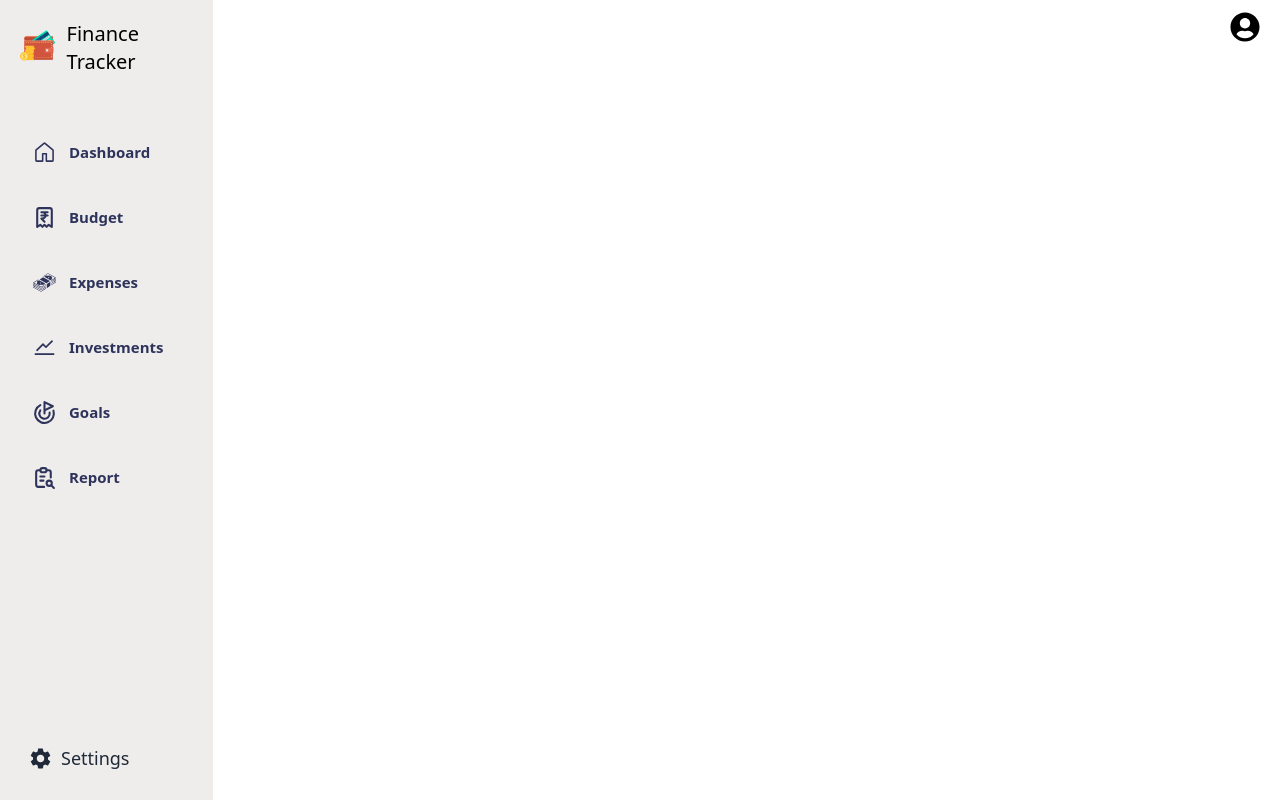
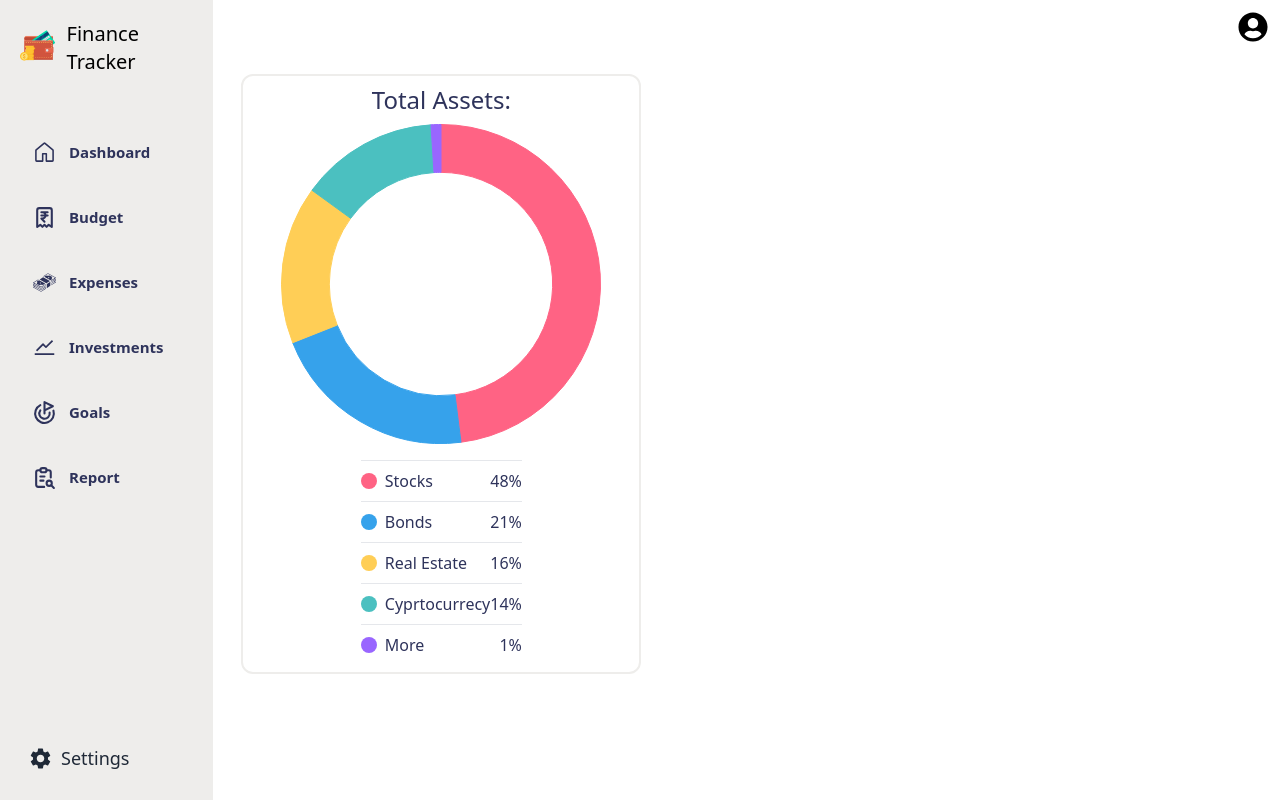
Before and after one commit to shashwat-v/personal-finance-tracker, a React (Vite) app: page /dashboard in a window 1280 px wide. Built offline with nearby package versions, Linux system fonts and the light colour scheme.

Commit message:
dougnut chart and dashboard

```diff
--- a/package.json
+++ b/package.json
@@ -10,7 +10,9 @@
     "preview": "vite preview"
   },
   "dependencies": {
+    "chart.js": "^4.4.3",
     "react": "^18.3.1",
+    "react-chartjs-2": "^5.2.0",
     "react-dom": "^18.3.1",
     "react-icons": "^5.2.1",
     "react-router-dom": "^6.24.0"
--- /dev/null
+++ b/src/components/PieChart.tsx
@@ -0,0 +1,73 @@
+import React from "react";
+import { Chart as ChartJS, ArcElement, Tooltip, Legend } from "chart.js";
+import { Doughnut } from "react-chartjs-2";
+
+ChartJS.register(ArcElement, Tooltip, Legend);
+
+const data = {
+  labels: ["Stocks", "Bonds", "Real Estate", "Cyprtocurrecy", "More"],
+  datasets: [
+    {
+      label: "Portfolio",
+      data: [48, 21, 16, 14, 1],
+      backgroundColor: [
+        "rgba(255, 99, 132)", // Red
+        "rgba(54, 162, 235)", // Blue
+        "rgba(255, 206, 86)", // Yellow
+        "rgba(75, 192, 192)", // Green
+        "rgba(153, 102, 255)", // Purple
+      ],
+      borderColor: [
+        "rgba(255, 99, 132, 1)", // Red
+        "rgba(54, 162, 235, 1)", // Blue
+        "rgba(255, 206, 86, 1)", // Yellow
+        "rgba(75, 192, 192, 1)", // Green
+        "rgba(153, 102, 255, 1)", // Purple
+      ],
+      borderWidth: 1,
+    },
+  ],
+};
+// Chart options to hide the default legend
+const options = {
+  cutout: "70%", // Increase inner radius to 70% of the total radius
+  plugins: {
+    legend: {
+      display: false, // Hide default legend
+    },
+    tooltip: {
+      enabled: false, // Hide default tooltips
+    },
+  },
+};
+function PieChart() {
+  return (
+    <div className="flex flex-col items-center">
+      <div className="w-80 h-80">
+        <Doughnut data={data} options={options} />
+      </div>
+      <ul className="mt-4 space-y-2 max-w-sm list-none">
+        {data.labels.map((label, index) => (
+          <React.Fragment key={index}>
+            {/* Fragment to provide unique index to element */}
+            <hr />
+            <li className="flex justify-between">
+              <div className="flex items-center">
+                <span
+                  className="inline-block w-4 h-4 rounded-full mr-2"
+                  style={{
+                    backgroundColor: data.datasets[0].backgroundColor[index],
+                  }}
+                ></span>
+                <span>{label}</span>
+              </div>
+              <span>{data.datasets[0].data[index]}%</span>
+            </li>
+          </React.Fragment>
+        ))}
+      </ul>
+    </div>
+  );
+}
+
+export default PieChart;
--- a/src/components/Sidebar.tsx
+++ b/src/components/Sidebar.tsx
@@ -50,8 +50,11 @@ function Sidebar() {
         <span className="text-xl">Finance Tracker</span>
       </h1>
       <div className="flex-1 flex flex-col gap-y-6 py-8">
-        {linkdata.map((data) => (
-          <h1 className="flex gap-3 items-center px-3 py-2 rounded-full text-[#2e335b] font-semibold hover:bg-slate-400">
+        {linkdata.map((data, index) => (
+          <h1
+            key={index}
+            className="flex gap-3 items-center px-3 py-2 rounded-full text-[#2e335b] font-semibold hover:bg-slate-400"
+          >
             <span className="text-[25px] font-bold">{data.icon}</span>
             <span className="text-[15px] ">{data.label}</span>
           </h1>
--- a/src/components/index.ts
+++ b/src/components/index.ts
@@ -1,3 +1,3 @@
 import Sidebar from "./Sidebar";
-
-export { Sidebar };
+import PieChart from "./PieChart";
+export { Sidebar, PieChart };
--- a/src/pages/Dashboard.tsx
+++ b/src/pages/Dashboard.tsx
@@ -1,9 +1,15 @@
 import React from "react";
-
+import PieChart from "../components/PieChart";
 function Dashboard() {
+  console.log("helo");
   return (
-    <div className="flex bg-black ">
-      <div className="h-28 w-1/5 bg-slate-800">hello</div>
+    <div className="flex">
+      <div className=" h-[600px] w-[400px] rounded-xl border-[#EEEDEB] text-[#2E335B] border-2 flex flex-col items-center">
+        <h1 className="text-2xl self-center m-2">Total Assets:</h1>
+        <div>
+          <PieChart />
+        </div>
+      </div>
     </div>
   );
 }
--- a/src/pages/Layout.tsx
+++ b/src/pages/Layout.tsx
@@ -1,16 +1,22 @@
 import React from "react";
 import { FaUserCircle } from "react-icons/fa";
 import { Sidebar } from "../components/index";
+import { Outlet } from "react-router-dom";
 function Layout() {
   return (
     <div className="w-full h-screen flex flex-col md:flex-row">
       <div className="w-1/6 h-screen bg-[#EEEDEB] sticky top-0 hidden md:block">
         <Sidebar />
       </div>
-      <div className="absolute top-3 right-5 ">
-        <span className="text-[30px]">
-          <FaUserCircle />
-        </span>
+      <div className="flex-1 overflow-y-auto m-3">
+        <div className="flex flex-col gap-4">
+          <span className="text-[30px] self-end">
+            <FaUserCircle />
+          </span>
+          <div className="flex-1 p-4 2xl:px-10">
+            <Outlet />
+          </div>
+        </div>
       </div>
     </div>
   );
```
Also changed, not shown: 1 other file (tests, documents, lock files or other folders).
